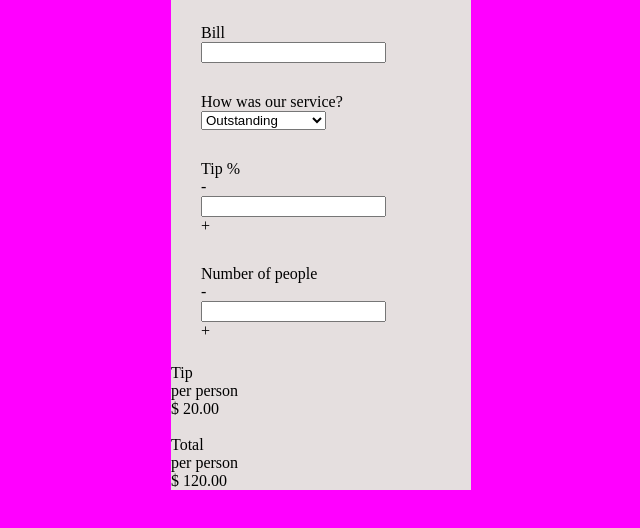
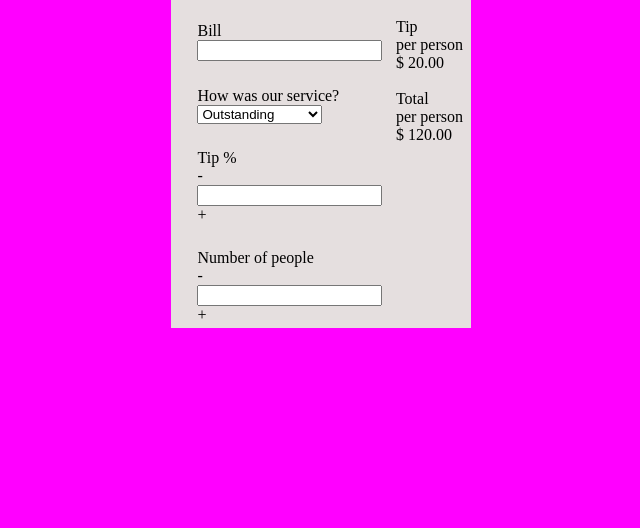
Before and after one commit to mohamudolow/tip-calculator, a plain HTML site: page index.html in a window 1280 px wide. Shown: the part 104-632 px from the top of the page, without its empty margins (319-959 px from the left). Drawn offline with Linux system fonts and the light colour scheme.

Commit message:
align the main section items in a row using css flexbox

```diff
--- a/css/style.css
+++ b/css/style.css
@@ -15,3 +15,14 @@ body {
 .box {
     padding: 2% 10%;
 }
+#main {
+  display: -webkit-box;
+  display: -ms-flexbox;
+  display: flex;
+    -webkit-box-orient: horizontal;
+    -webkit-box-direction: normal;
+    -ms-flex-direction: row;
+    flex-direction: row;
+    -ms-flex-pack: distribute;
+    justify-content: space-around;
+}
```
